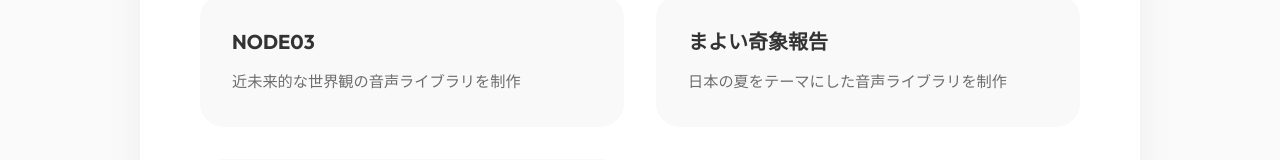
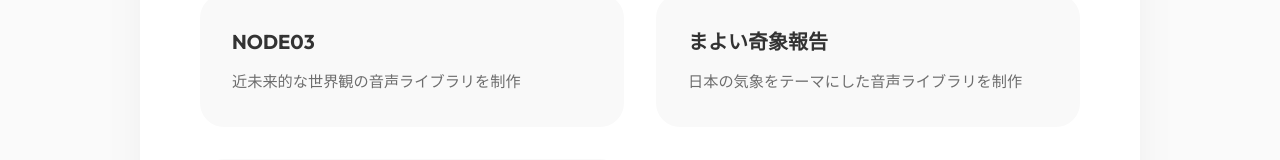
Before and after one commit to u2-one/cocohisho, a React app: page /#/about in a window 1280 px wide. Shown: the part 534-694 px from the top of the page. Built offline with nearby package versions, Linux system fonts and the light colour scheme.

Commit message:
Discription修正（仮）

```diff
--- a/src/data/topPageData.ts
+++ b/src/data/topPageData.ts
@@ -19,7 +19,7 @@ export const topPageData: TopPageData = {
       path: '/Mayoi_Anomaly_Report',
       closeImageUrl: 'images/mayoi_button_close.png',
       openImageUrl: 'images/mayoi_button_open.png',
-      description: '日本の夏をテーマにした音声ライブラリ',
+      description: '日本の気象をテーマにした音声ライブラリ',
     },
     {
       id: 'around',
--- a/src/pages/AboutPage.tsx
+++ b/src/pages/AboutPage.tsx
@@ -22,7 +22,7 @@ function AboutPage(): JSX.Element {
               </div>
               <div className="about-creator">
                 <h3>まよい奇象報告</h3>
-                <p>日本の夏をテーマにした音声ライブラリを制作</p>
+                <p>日本の気象をテーマにした音声ライブラリを制作</p>
               </div>
               <div className="about-creator">
                 <h3>24時間対応中</h3>
```
